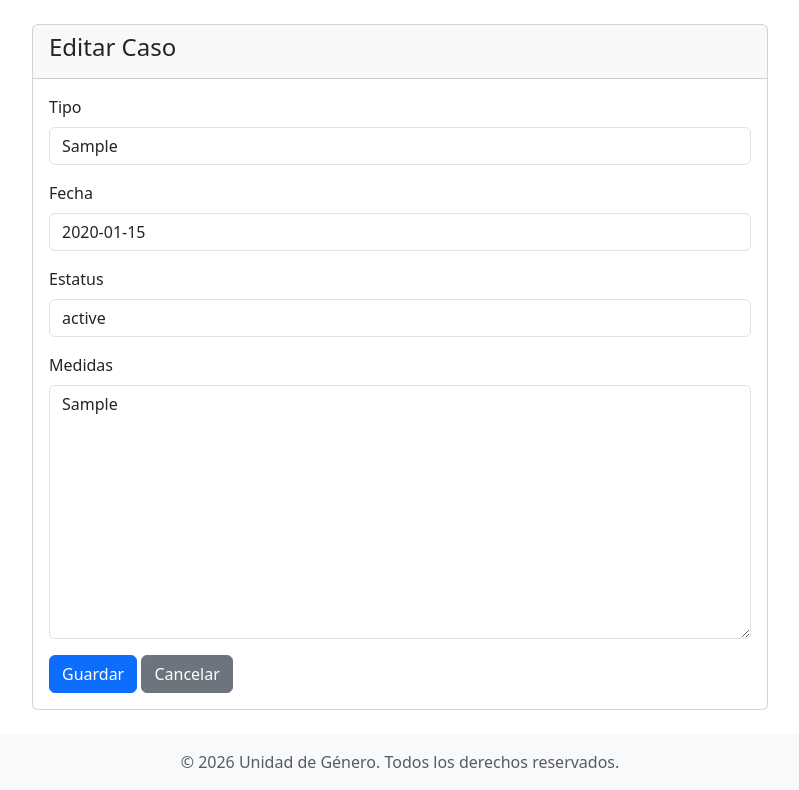
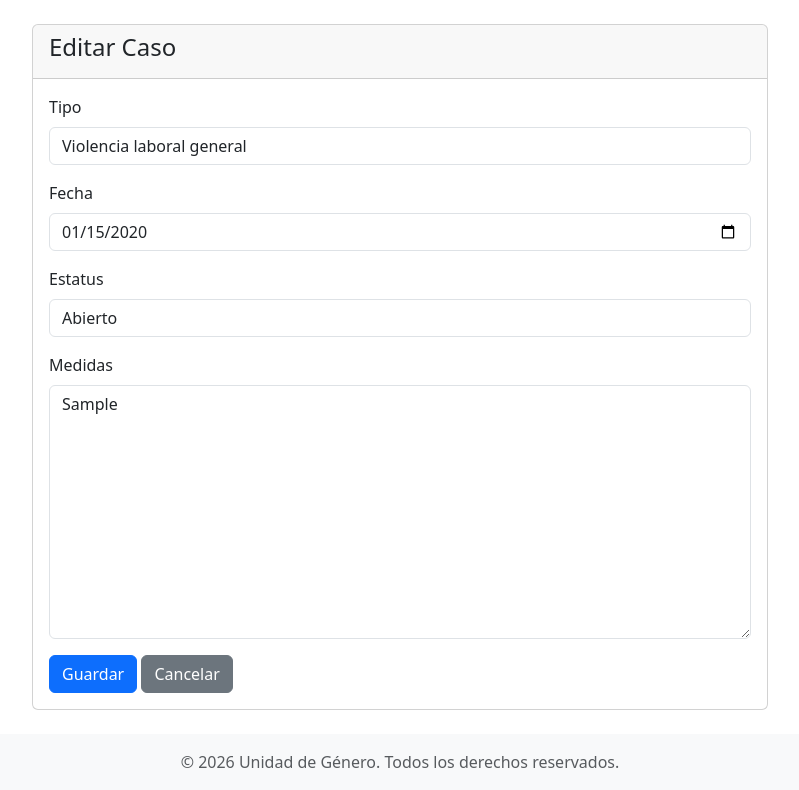
Before and after one commit to ridelyEX/UnidadGenero, a Django app: page /casos/1/editar/ in a window 1280 px wide. Shown: the part 56-846 px from the top of the page, without its empty margins (240-1039 px from the left). Run offline with Django 4.2, Linux system fonts and the light colour scheme; a user stored in the database is signed in; tables that the repository leaves empty hold one stand-in row (values such as "Sample post").

Commit message:
Añadidos los tipos de violencia y jerarquías (si es que aplica). Modificado el campo fecha de text a date en Casos.

```diff
--- a/casos/models.py
+++ b/casos/models.py
@@ -1,10 +1,32 @@
 from django.db import models
 
 class Caso_atencion(models.Model):
+    tipos_violencia = [
+        ('VLG', 'Violencia laboral general'),
+        ('ACL', 'Acoso laboral'),
+        ('HOM', 'Hostigamiento sexual'),
+        ('ACS', 'Acoso sexual'),
+        ('DCL', 'Discriminación laboral'),
+        ('VRG', 'Violencia por razón de género'),
+    ]
+
+    estatus_choices = [
+        ('Abierto', 'Abierto'),
+        ('Cerrado', 'Cerrado'),
+        ('En Proceso', 'En Proceso'),
+    ]
+
+    jerarquias_acoso = [
+        ('HO', 'Horizontal'),
+        ('VD', 'Vertical descendente'),
+        ('VA', 'Vertical ascendente'),
+    ]
+
     id_caso = models.AutoField(primary_key=True)
-    tipo = models.CharField(max_length=100)
+    tipo = models.CharField(max_length=100, choices=tipos_violencia)
+    jerarquia_acoso = models.CharField(max_length=2, choices=jerarquias_acoso, blank=True, null=True, verbose_name="Jerarquía de Acoso")
     fecha = models.DateField()
-    estatus = models.CharField(max_length=50) # Abierto, Cerrado, En Proceso
+    estatus = models.CharField(max_length=50, choices=estatus_choices) # Abierto, Cerrado, En Proceso
     medidas = models.TextField()
 
     def __str__(self):
--- a/casos/views.py
+++ b/casos/views.py
@@ -1,3 +1,4 @@
+from django import forms
 from django.views.generic import ListView, CreateView, UpdateView, DeleteView
 from django.contrib.auth.mixins import LoginRequiredMixin, UserPassesTestMixin
 from django.urls import reverse_lazy
@@ -16,8 +17,13 @@
 class CasoCreateView(AdminRequiredMixin, CreateView):
     model = Caso_atencion
     template_name = 'casos/caso_form.html'
-    fields = ['tipo', 'fecha', 'estatus', 'medidas']
+    fields = ['tipo', 'jerarquia_acoso', 'fecha', 'estatus', 'medidas']
     success_url = reverse_lazy('casos_list')
+
+    def get_form(self,form_class=None):
+        form = super().get_form(form_class)
+        form.fields['fecha'].widget = forms.DateInput(attrs={'type': 'date'})
+        return form
 
     def form_valid(self, form):
         messages.success(self.request, 'Caso registrado exitosamente.')
@@ -28,6 +34,11 @@
     template_name = 'casos/caso_form.html'
     fields = ['tipo', 'fecha', 'estatus', 'medidas']
     success_url = reverse_lazy('casos_list')
+
+    def get_form(self,form_class=None):
+        form = super().get_form(form_class)
+        form.fields['fecha'].widget = forms.DateInput(attrs={'type': 'date'})
+        return form
 
     def form_valid(self, form):
         messages.success(self.request, 'Caso actualizado exitosamente.')
--- a/templates/casos/caso_form.html
+++ b/templates/casos/caso_form.html
@@ -42,6 +42,24 @@
             input.classList.add('form-check-input');
         }
     });
+
+
+
+
+    const tipoSelect = document.getElementById('id_tipo');
+    const jerarquiaDiv = document.getElementById('id_jerarquia_acoso').closest('.mb-3');
+
+    function toggleJerarquia() {
+        if (tipoSelect.value === "ACL") {
+            jerarquiaDiv.style.display = 'block';
+        } else {
+            jerarquiaDiv.style.display = 'none';
+            document.getElementById('id_jerarquia_acoso').value = '';
+        }
+    }
+
+    tipoSelect.addEventListener('change', toggleJerarquia);
+    toggleJerarquia();
 </script>
 {% endblock %}
 {% endblock %}
--- a/templates/casos/caso_list.html
+++ b/templates/casos/caso_list.html
@@ -23,7 +23,7 @@
             {% for caso in casos %}
             <tr>
                 <td>{{ caso.id_caso }}</td>
-                <td>{{ caso.tipo }}</td>
+                <td>{{ caso.get_tipo_display }}</td>
                 <td>{{ caso.fecha }}</td>
                 <td>{{ caso.estatus }}</td>
                 <td>
```
Also changed, not shown: 1 other file.
